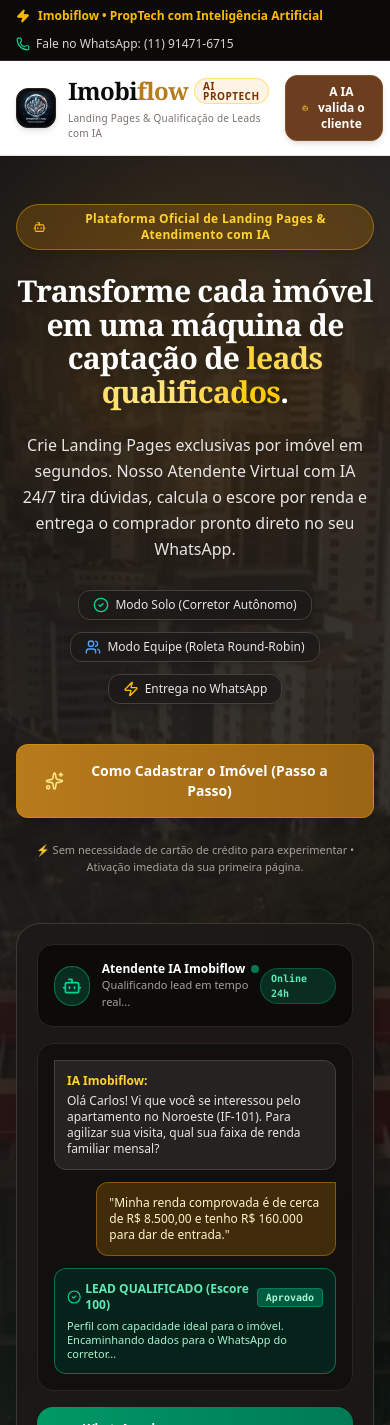
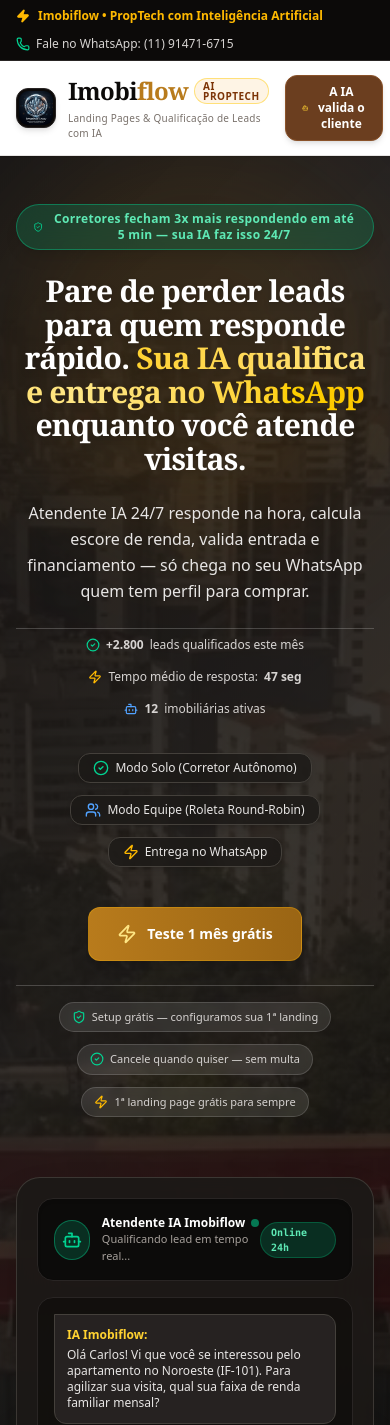
Before and after one commit to peixeweb/landpage-imovel, a React (Vite) app: page / in a window 390 px wide. Shown: the top 1425 px of the page. Built offline with nearby package versions, Linux system fonts and the light colour scheme; a web font is replaced by a local one.

Commit message:
Hero: copy focada em dor, CTA 'Teste 1 mês grátis', social proof bar, guarantee strip

```diff
--- a/src/components/HeroSection.tsx
+++ b/src/components/HeroSection.tsx
@@ -34,20 +34,36 @@
       >
         <div className="max-w-4xl mx-auto text-white space-y-5 animate-fade-in z-10">
           {/* Badge */}
-          <div className="inline-flex items-center gap-2 bg-amber-500/20 backdrop-blur-md border border-amber-400/50 text-amber-300 px-4 py-1.5 rounded-full text-xs font-bold tracking-wide shadow-lg">
-            <Bot className="w-4 h-4 text-amber-400" />
-            <span>Imobiflow • Landing Pages com IA para Corretores & Imobiliárias</span>
+          <div className="inline-flex items-center gap-2 bg-emerald-500/20 backdrop-blur-md border border-emerald-400/50 text-emerald-300 px-4 py-1.5 rounded-full text-xs font-bold tracking-wide shadow-lg">
+            <Shield className="w-4 h-4 text-emerald-400" />
+            <span>Corretores fecham 3x mais respondendo em até 5 min — sua IA faz isso 24/7</span>
           </div>
 
           {/* Main Headline */}
           <h1 id="hero-title" className="text-3xl sm:text-4xl md:text-5xl lg:text-6xl font-serif font-black tracking-tight leading-tight text-white drop-shadow-md">
-            Cadastre o imóvel. A IA gera a <span className="text-transparent bg-clip-text bg-gradient-to-r from-amber-300 via-amber-200 to-yellow-400">Landing Page</span> e qualifica o comprador.
+            Pare de perder leads para quem responde rápido. <span className="text-transparent bg-clip-text bg-gradient-to-r from-amber-300 via-amber-200 to-yellow-400">Sua IA qualifica e entrega no WhatsApp</span> enquanto você atende visitas.
           </h1>
 
           {/* Subtitle */}
           <p id="hero-subtitle" className="text-sm sm:text-base md:text-lg text-stone-200 font-light max-w-2xl mx-auto drop-shadow leading-relaxed">
-            Seja você corretor autônomo ou imobiliária: publique seus imóveis em páginas exclusivas com um <strong>Agente de IA 24/7</strong> que atende, tira dúvidas de financiamento e envia o lead quente direto no seu WhatsApp.
+            <strong>Atendente IA 24/7</strong> responde na hora, calcula escore de renda, valida entrada e financiamento — só chega no seu WhatsApp quem tem perfil para comprar.
           </p>
+
+          {/* Social Proof Bar */}
+          <div className="flex flex-wrap items-center justify-center gap-4 pt-2 text-xs text-stone-300 border-t border-white/20 px-4 py-2">
+            <span className="flex items-center gap-1.5">
+              <CheckCircle2 className="w-3.5 h-3.5 text-emerald-400" />
+              <strong>+2.800</strong> leads qualificados este mês
+            </span>
+            <span className="flex items-center gap-1.5">
+              <Zap className="w-3.5 h-3.5 text-amber-400" />
+              Tempo médio de resposta: <strong>47 seg</strong>
+            </span>
+            <span className="flex items-center gap-1.5">
+              <Bot className="w-3.5 h-3.5 text-blue-400" />
+              <strong>12</strong> imobiliárias ativas
+            </span>
+          </div>
 
           {/* Key Value Prop Pills */}
           <div className="flex flex-wrap items-center justify-center gap-2.5 pt-1 text-xs text-stone-300">
@@ -73,8 +89,8 @@
                 onClick={onOpenRegisterModal}
                 className="bg-gradient-to-r from-[#b87b1c] to-[#9a6514] hover:from-[#a36b17] hover:to-[#84530f] text-white text-xs sm:text-sm font-bold tracking-wide px-6 py-3.5 rounded-xl shadow-xl hover:shadow-2xl transition-all transform hover:-translate-y-0.5 active:translate-y-0 flex items-center gap-2 cursor-pointer"
               >
-                <PlusCircle className="w-4 h-4" />
-                <span>Criar Landing Page com IA</span>
+                <Zap className="w-4 h-4" />
+                <span>Teste 1 mês grátis</span>
                 <Sparkles className="w-3.5 h-3.5 text-amber-200" />
               </button>
             )}
@@ -84,9 +100,25 @@
               onClick={onExploreClick}
               className="bg-white/15 hover:bg-white/25 text-white border border-white/30 text-xs sm:text-sm font-semibold px-6 py-3.5 rounded-xl transition-all backdrop-blur-xs cursor-pointer flex items-center gap-2"
             >
-              <span>Explorar Imóveis & Demonstração</span>
+              <span>Ver demonstração ao vivo</span>
               <ArrowRight className="w-4 h-4" />
             </button>
+          </div>
+
+          {/* Guarantee Strip */}
+          <div className="pt-4 flex flex-wrap items-center justify-center gap-6 text-[11px] text-stone-300 border-t border-white/20 px-4 py-3">
+            <span className="flex items-center gap-1.5 bg-white/10 backdrop-blur-xs px-3 py-1.5 rounded-full border border-white/15">
+              <Shield className="w-3.5 h-3.5 text-emerald-400" />
+              Setup grátis — configuramos sua 1ª landing
+            </span>
+            <span className="flex items-center gap-1.5 bg-white/10 backdrop-blur-xs px-3 py-1.5 rounded-full border border-white/15">
+              <CheckCircle2 className="w-3.5 h-3.5 text-emerald-400" />
+              Cancele quando quiser — sem multa
+            </span>
+            <span className="flex items-center gap-1.5 bg-white/10 backdrop-blur-xs px-3 py-1.5 rounded-full border border-white/15">
+              <Zap className="w-3.5 h-3.5 text-amber-400" />
+              1ª landing page grátis para sempre
+            </span>
           </div>
         </div>
       </div>
--- a/src/components/ImobiFlowLandingPage.tsx
+++ b/src/components/ImobiFlowLandingPage.tsx
@@ -22,7 +22,8 @@
   ChevronUp,
   Star,
   Clock,
-  Check
+  Check,
+  Shield
 } from 'lucide-react';
 import { Property, Broker } from '../types';
 
@@ -100,18 +101,34 @@
           <div className="grid grid-cols-1 lg:grid-cols-12 gap-12 items-center">
             {/* Left Content */}
             <div className="lg:col-span-7 space-y-6 text-center lg:text-left">
-              <div className="inline-flex items-center gap-2 bg-amber-500/20 border border-amber-400/40 text-amber-300 px-4 py-1.5 rounded-full text-xs font-bold tracking-wide shadow-lg backdrop-blur-md">
-                <Bot className="w-4 h-4 text-amber-400" />
-                <span>Plataforma Oficial de Landing Pages & Atendimento com IA</span>
+              <div className="inline-flex items-center gap-2 bg-emerald-500/20 border border-emerald-400/40 text-emerald-300 px-4 py-1.5 rounded-full text-xs font-bold tracking-wide shadow-lg backdrop-blur-md">
+                <ShieldCheck className="w-4 h-4 text-emerald-400" />
+                <span>Corretores fecham 3x mais respondendo em até 5 min — sua IA faz isso 24/7</span>
               </div>
 
               <h1 className="text-3xl sm:text-4xl md:text-5xl lg:text-6xl font-serif font-black tracking-tight text-white leading-[1.12] drop-shadow-md">
-                Transforme cada imóvel em uma máquina de captação de <span className="text-transparent bg-clip-text bg-gradient-to-r from-amber-300 via-amber-200 to-yellow-400">leads qualificados</span>.
+                Pare de perder leads para quem responde rápido. <span className="text-transparent bg-clip-text bg-gradient-to-r from-amber-300 via-amber-200 to-yellow-400">Sua IA qualifica e entrega no WhatsApp</span> enquanto você atende visitas.
               </h1>
 
               <p className="text-base sm:text-lg text-stone-200 font-light max-w-2xl leading-relaxed drop-shadow-xs">
-                Crie Landing Pages exclusivas por imóvel em segundos. Nosso <strong>Atendente Virtual com IA 24/7</strong> tira dúvidas, calcula o escore por renda e entrega o comprador pronto direto no seu WhatsApp.
+                <strong>Atendente IA 24/7</strong> responde na hora, calcula escore de renda, valida entrada e financiamento — só chega no seu WhatsApp quem tem perfil para comprar.
               </p>
+
+              {/* Social Proof Bar */}
+              <div className="flex flex-wrap items-center justify-center lg:justify-start gap-4 pt-2 text-xs text-stone-300 border-t border-white/20 px-4 py-2">
+                <span className="flex items-center gap-1.5">
+                  <CheckCircle2 className="w-3.5 h-3.5 text-emerald-400" />
+                  <strong>+2.800</strong> leads qualificados este mês
+                </span>
+                <span className="flex items-center gap-1.5">
+                  <Zap className="w-3.5 h-3.5 text-amber-400" />
+                  Tempo médio de resposta: <strong>47 seg</strong>
+                </span>
+                <span className="flex items-center gap-1.5">
+                  <Bot className="w-3.5 h-3.5 text-blue-400" />
+                  <strong>12</strong> imobiliárias ativas
+                </span>
+              </div>
 
               {/* Badges / Micro Proofs */}
               <div className="flex flex-wrap items-center justify-center lg:justify-start gap-3 text-xs text-stone-200 font-medium pt-1">
@@ -135,15 +152,26 @@
                   onClick={onOpenRegisterModal}
                   className="bg-gradient-to-r from-[#b87b1c] to-[#9a6514] hover:from-[#a36b17] hover:to-[#84530f] text-white text-sm sm:text-base font-bold px-7 py-4 rounded-xl shadow-xl hover:shadow-amber-500/20 transition-all transform hover:-translate-y-0.5 active:translate-y-0 flex items-center gap-2.5 cursor-pointer border border-amber-400/30"
                 >
-                  <Sparkles className="w-5 h-5 text-amber-200" />
-                  <span>Como Cadastrar o Imóvel (Passo a Passo)</span>
+                  <Zap className="w-5 h-5 text-amber-200" />
+                  <span>Teste 1 mês grátis</span>
                 </button>
               </div>
 
-              {/* Sub-text disclaimer */}
-              <p className="text-[11px] text-stone-400 font-light">
-                ⚡ Sem necessidade de cartão de crédito para experimentar • Ativação imediata da sua primeira página.
-              </p>
+              {/* Guarantee Strip */}
+              <div className="pt-4 flex flex-wrap items-center justify-center lg:justify-start gap-3 text-[11px] text-stone-300 border-t border-white/20 px-4 py-3">
+                <span className="flex items-center gap-1.5 bg-white/10 backdrop-blur-xs px-3 py-1.5 rounded-full border border-white/15">
+                  <ShieldCheck className="w-3.5 h-3.5 text-emerald-400" />
+                  Setup grátis — configuramos sua 1ª landing
+                </span>
+                <span className="flex items-center gap-1.5 bg-white/10 backdrop-blur-xs px-3 py-1.5 rounded-full border border-white/15">
+                  <CheckCircle2 className="w-3.5 h-3.5 text-emerald-400" />
+                  Cancele quando quiser — sem multa
+                </span>
+                <span className="flex items-center gap-1.5 bg-white/10 backdrop-blur-xs px-3 py-1.5 rounded-full border border-white/15">
+                  <Zap className="w-3.5 h-3.5 text-amber-400" />
+                  1ª landing page grátis para sempre
+                </span>
+              </div>
             </div>
 
             {/* Right Interactive Mockup Graphic */}
```
